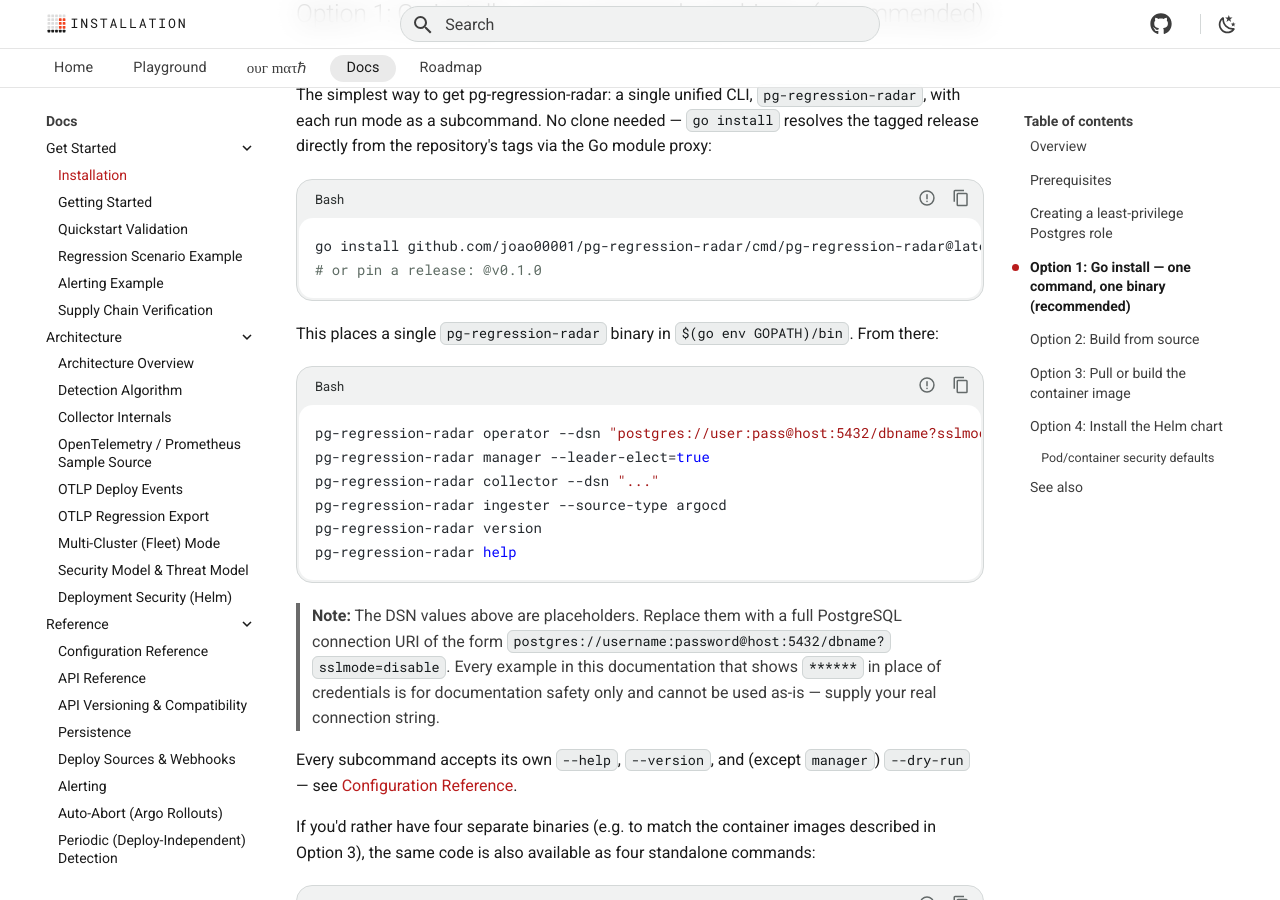
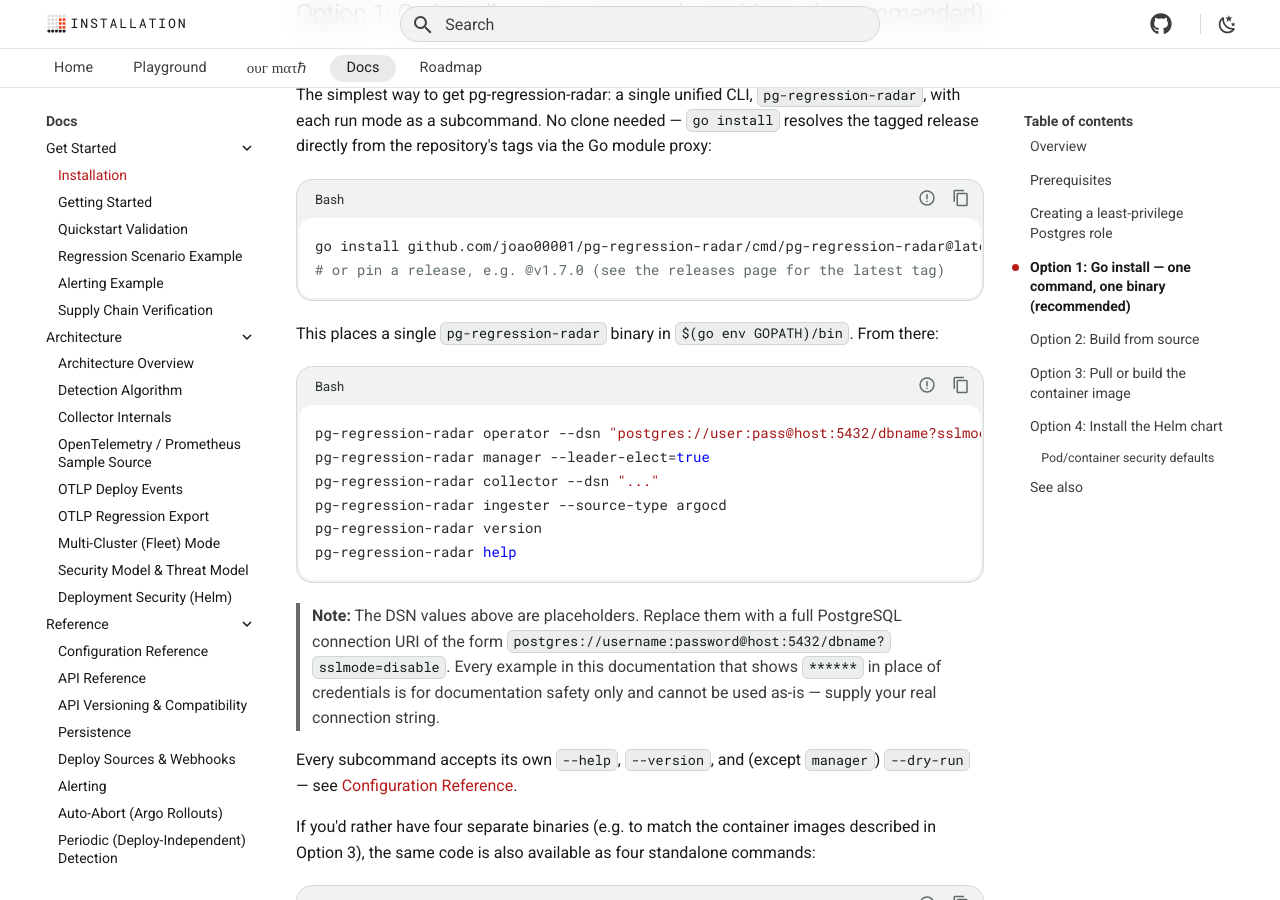
Before and after one commit to joao00001/pg-regression-radar, an MkDocs documentation site: the page built from docs/installation.md, in a window 1280 px wide and 900 px high, scrolled down 2249 px. Built offline with MkDocs 1.6.1 and Material for MkDocs 9.7.7, drawn with Linux system fonts in a browser that asks for light colours; some web fonts are replaced; comment, search, counter and statistics services are not loaded; the version menu is left out.

Commit message:
docs(install): replace stale v0.1.0 pin example
Co-Authored-By: Claude Sonnet 5.5 <noreply@anthropic.com>
Claude-Session: https://claude.ai/code/session_015w6TiuqVHiZUKWCjzaHQos
Signed-off-by: Joao <joao.detomini@enterprisedb.com>

````diff
--- a/docs/installation.md
+++ b/docs/installation.md
@@ -61,7 +61,7 @@ The simplest way to get pg-regression-radar: a single unified CLI, `pg-regressio
 
 ```bash
 go install github.com/joao00001/pg-regression-radar/cmd/pg-regression-radar@latest
-# or pin a release: @v0.1.0
+# or pin a release, e.g. @v1.7.0 (see the releases page for the latest tag)
 ```
 
 This places a single `pg-regression-radar` binary in `$(go env GOPATH)/bin`. From there:
````
